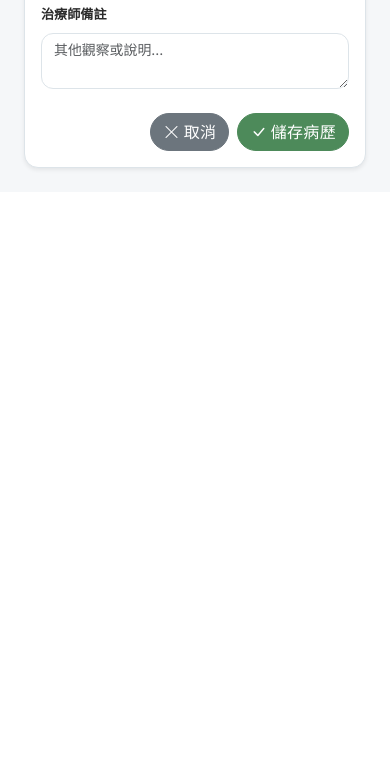
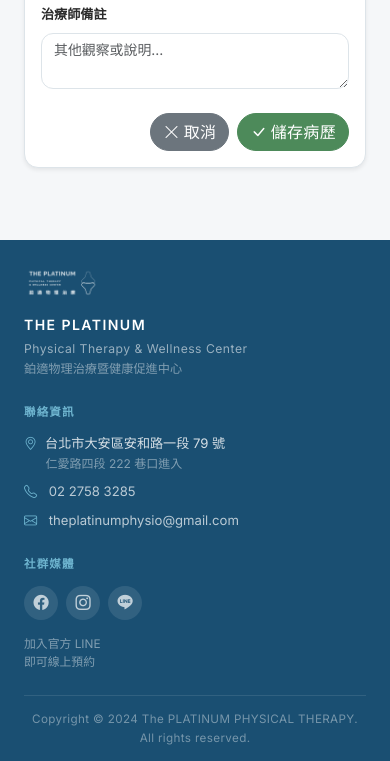
Before and after one commit to endyphysio11/Claude-test, a Flask app: page /records/new in a window 390 px wide. Shown: the part 1650-2411 px from the top of the page. Before the commit the page ends 1822 px from the top, so only its background shows below. Run offline with Flask 3, Linux system fonts and the light colour scheme; data comes from the database, SQL or seed files in the repository; data that the repository does not hold is empty.

Commit message:
Add Google Calendar-style now indicator and site footer
- Now indicator: thin 2px red line (#e8453c) with small 10px circle
  on the left edge, matching Google Calendar's visual style
- Footer added to all pages via base.html:
  brand name + tagline, address (安和路/仁愛路), phone, email,
  Facebook/Instagram/LINE social buttons, copyright notice
- Body uses flex column layout so footer stays at page bottom
- Social media links use '#' as placeholder (update URLs when ready)

Co-Authored-By: Claude Sonnet 4.6 <noreply@anthropic.com>

```diff
--- a/clinic/static/style.css
+++ b/clinic/static/style.css
@@ -359,9 +359,21 @@ body {
 /* Non-business shade */
 .fc .fc-non-business { background: rgba(0,0,0,0.015); }
 
-/* Now indicator */
-.fc .fc-timegrid-now-indicator-line { border-color: var(--gold); }
-.fc .fc-timegrid-now-indicator-arrow { border-top-color: var(--gold); border-bottom-color: var(--gold); }
+/* Now indicator — Google Calendar style (thin red line + small circle) */
+.fc .fc-timegrid-now-indicator-line {
+  border-color: #e8453c;
+  border-top-width: 2px;
+}
+.fc .fc-timegrid-now-indicator-arrow {
+  border-width: 0 !important;
+  border-color: transparent !important;
+  background-color: #e8453c;
+  border-radius: 50%;
+  width: 10px;
+  height: 10px;
+  margin-top: -4px;
+  margin-left: -3px;
+}
 
 /* Events */
 .fc-event {
@@ -396,3 +408,57 @@ body {
   background: var(--border);
   border-radius: 2px;
 }
+
+/* ── Footer ──────────────────────────────────────────── */
+body {
+  display: flex;
+  flex-direction: column;
+  min-height: 100vh;
+}
+.main-content { flex: 1; }
+
+.site-footer {
+  background: var(--brand-dark);
+  color: rgba(255,255,255,0.82);
+  font-size: 0.82rem;
+  margin-top: 3rem;
+}
+.site-footer a {
+  color: rgba(255,255,255,0.7);
+  text-decoration: none;
+  transition: color 0.15s;
+}
+.site-footer a:hover { color: #fff; }
+.site-footer .footer-section-title {
+  font-size: 0.72rem;
+  font-weight: 600;
+  letter-spacing: 0.1em;
+  text-transform: uppercase;
+  color: var(--gold-mid);
+  margin-bottom: 0.75rem;
+}
+.footer-social-btn {
+  width: 34px;
+  height: 34px;
+  border-radius: 50%;
+  background: rgba(255,255,255,0.1);
+  display: inline-flex;
+  align-items: center;
+  justify-content: center;
+  color: rgba(255,255,255,0.8);
+  text-decoration: none;
+  transition: background 0.15s, color 0.15s;
+  font-size: 0.95rem;
+}
+.footer-social-btn:hover {
+  background: rgba(255,255,255,0.2);
+  color: #fff;
+}
+.footer-bottom-bar {
+  border-top: 1px solid rgba(255,255,255,0.1);
+  padding: 0.85rem 0;
+  font-size: 0.73rem;
+  color: rgba(255,255,255,0.4);
+  text-align: center;
+  letter-spacing: 0.03em;
+}
--- a/clinic/templates/base.html
+++ b/clinic/templates/base.html
@@ -71,7 +71,7 @@
   </div>
 </nav>
 
-<div class="container-fluid px-4 py-4">
+<div class="container-fluid px-4 py-4 main-content">
   {% with messages = get_flashed_messages(with_categories=true) %}
     {% if messages %}
       {% for category, message in messages %}
@@ -86,6 +86,74 @@
   {% block content %}{% endblock %}
 </div>
 
+<footer class="site-footer">
+  <div class="container-fluid px-4">
+    <div class="row g-4 py-4 align-items-start">
+
+      <!-- Brand -->
+      <div class="col-md-5 col-lg-5">
+        <img src="{{ url_for('static', filename='logo.png') }}"
+             height="38" alt="鉑適物理治療"
+             style="filter:brightness(0) invert(1);opacity:0.85;max-height:38px;width:auto;margin-bottom:0.8rem;display:block">
+        <div style="font-weight:700;font-size:0.88rem;letter-spacing:0.1em;text-transform:uppercase;color:#fff">
+          THE PLATINUM
+        </div>
+        <div style="font-size:0.76rem;color:rgba(255,255,255,0.55);letter-spacing:0.04em;margin-top:2px">
+          Physical Therapy &amp; Wellness Center
+        </div>
+        <div style="font-size:0.76rem;color:rgba(255,255,255,0.45);margin-top:1px">
+          鉑適物理治療暨健康促進中心
+        </div>
+      </div>
+
+      <!-- Contact -->
+      <div class="col-md-4 col-lg-4">
+        <div class="footer-section-title">聯絡資訊</div>
+        <div class="d-flex flex-column gap-2">
+          <div>
+            <i class="bi bi-geo-alt me-2" style="color:var(--gold-mid)"></i>台北市大安區安和路一段 79 號
+            <div style="font-size:0.75rem;color:rgba(255,255,255,0.45);padding-left:1.35rem">
+              仁愛路四段 222 巷口進入
+            </div>
+          </div>
+          <div>
+            <i class="bi bi-telephone me-2" style="color:var(--gold-mid)"></i>
+            <a href="tel:0227583285">02 2758 3285</a>
+          </div>
+          <div>
+            <i class="bi bi-envelope me-2" style="color:var(--gold-mid)"></i>
+            <a href="mailto:theplatinumphysio@gmail.com">theplatinumphysio@gmail.com</a>
+          </div>
+        </div>
+      </div>
+
+      <!-- Social -->
+      <div class="col-md-3 col-lg-3">
+        <div class="footer-section-title">社群媒體</div>
+        <div class="d-flex gap-2 mb-3">
+          <a href="#" class="footer-social-btn" title="Facebook" target="_blank" rel="noopener">
+            <i class="bi bi-facebook"></i>
+          </a>
+          <a href="#" class="footer-social-btn" title="Instagram" target="_blank" rel="noopener">
+            <i class="bi bi-instagram"></i>
+          </a>
+          <a href="#" class="footer-social-btn" title="LINE 官方帳號" target="_blank" rel="noopener">
+            <i class="bi bi-line"></i>
+          </a>
+        </div>
+        <div style="font-size:0.74rem;color:rgba(255,255,255,0.45);line-height:1.5">
+          加入官方 LINE<br>即可線上預約
+        </div>
+      </div>
+
+    </div>
+
+    <div class="footer-bottom-bar">
+      Copyright &copy; 2024 The PLATINUM PHYSICAL THERAPY. All rights reserved.
+    </div>
+  </div>
+</footer>
+
 <script src="https://cdn.jsdelivr.net/npm/bootstrap@5.3.2/dist/js/bootstrap.bundle.min.js"></script>
 <script src="{{ url_for('static', filename='script.js') }}"></script>
 </body>
```
